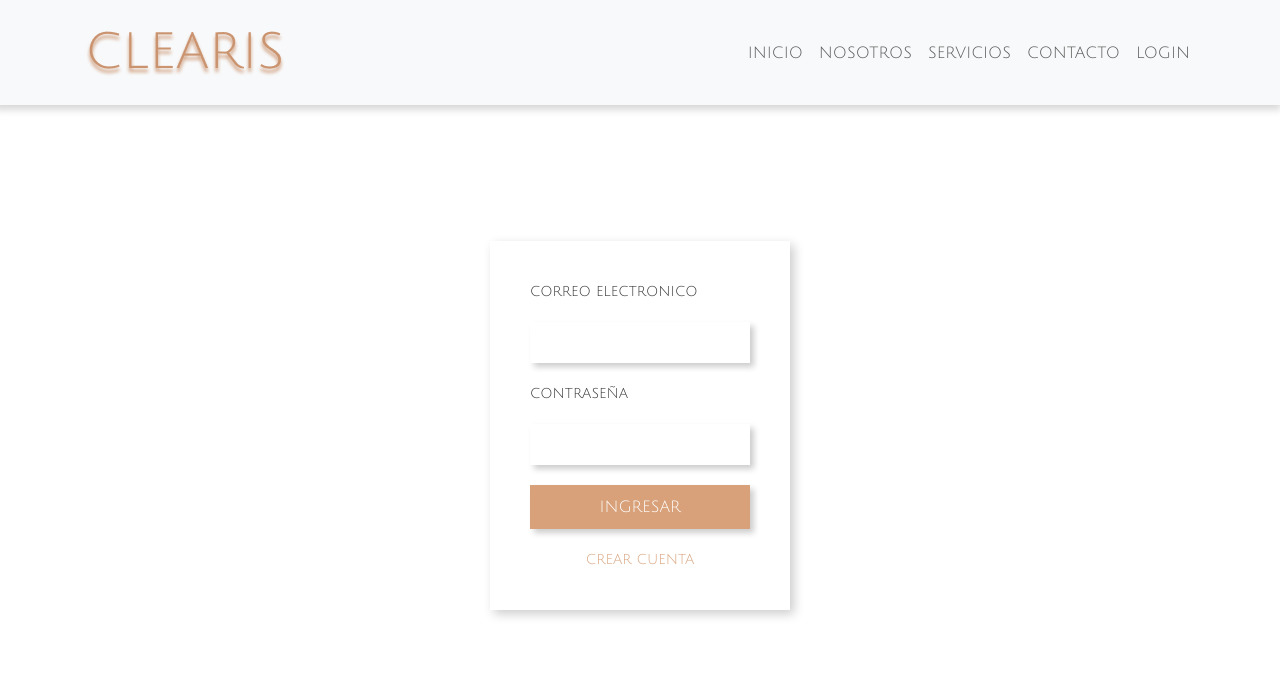
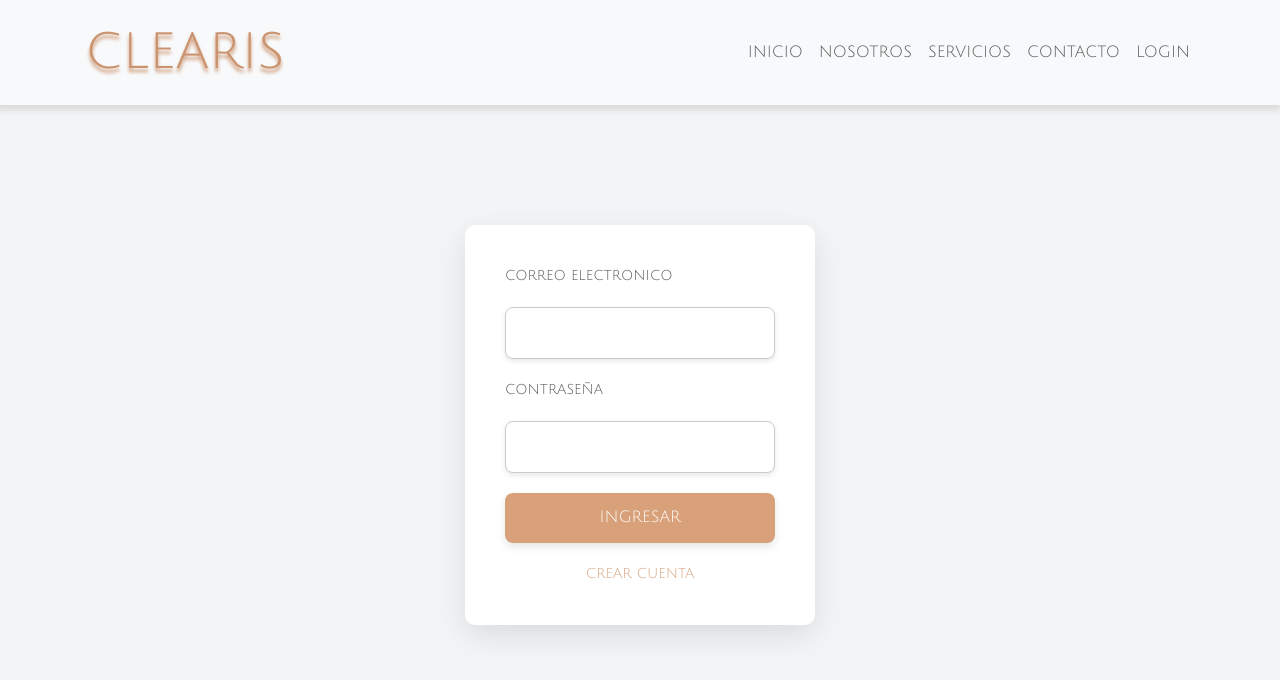
Before and after one commit to Giuul/TPI-2TUP1, a React (Vite) app: page /login in a window 1280 px wide. Shown: the top 680 px of the page. Built offline with nearby package versions, Linux system fonts and the light colour scheme.

Commit message:
Modifico css

```diff
--- a/src/assets/styles/styles.css
+++ b/src/assets/styles/styles.css
@@ -2,6 +2,9 @@
 
 body {
     font-family: "Julius Sans One", sans-serif;
+    background-color: #f7f7f7;
+    color: #333;
+    line-height: 1.6;
 }
 
 .main-font {
@@ -38,14 +41,18 @@ body {
 }
 
 .who-we-are h1 {
-    font-weight: bold;
     font-size: 50px;
+    font-weight: 700;
+    color: #d8a17a;
+    margin-bottom: 20px;
 }
 
 .who-we-are p {
-    margin-top: 5px;
     width: 70%;
-    line-height: 1.6;
+    font-size: 18px;
+    font-weight: 400;
+    color: #666;
+    margin-bottom: 20px;
 
 }
 
@@ -72,45 +79,63 @@ body {
     justify-content: center;
     align-items: center;
     height: 80vh;
-    background-color: #ffffff;
+    background-color: #f3f4f6;
 }
 
 .login-form {
     display: flex;
     flex-direction: column;
     gap: 20px;
-    width: 300px;
+    width: 350px;
     padding: 40px;
     background-color: #fff;
-    box-shadow: 4px 4px 10px rgba(0, 0, 0, 0.2);
+    border-radius: 10px;
+    box-shadow: 0px 10px 30px rgba(0, 0, 0, 0.1);
     color: #333;
+    transition: transform 0.3s ease-in-out, box-shadow 0.3s ease-in-out;
+}
+
+.login-form:hover {
+    transform: translateY(-10px);
+    box-shadow: 0px 20px 50px rgba(0, 0, 0, 0.1);
 }
 
 .login-form label {
     font-size: 14px;
     font-weight: 500;
+    color: #555;
 }
 
 .login-form input {
-    padding: 10px;
-    border: none;
-    box-shadow: 4px 4px 6px rgba(0, 0, 0, 0.2);
-    font-size: 14px;
+    padding: 12px;
+    border-radius: 8px;
+    border: 1px solid #ccc;
+    font-size: 16px;
+    box-shadow: 0px 2px 5px rgba(0, 0, 0, 0.1);
+    transition: border 0.3s ease-in-out, box-shadow 0.3s ease-in-out;
+}
+
+.login-form input:focus {
+    border: 1px solid #d8a17a;
+    outline: none;
+    box-shadow: 0px 0px 8px rgba(216, 161, 122, 0.5);
 }
 
 .login-form button {
     background-color: #d8a17a;
     color: white;
     border: none;
-    padding: 10px;
+    padding: 12px;
     font-size: 16px;
     cursor: pointer;
-    box-shadow: 4px 4px 6px rgba(0, 0, 0, 0.2);
-    transition: background-color 0.3s;
+    border-radius: 8px;
+    box-shadow: 0px 4px 8px rgba(0, 0, 0, 0.1);
+    transition: background-color 0.3s ease, transform 0.3s ease-in-out;
 }
 
 .login-form button:hover {
     background-color: #b87e5d;
+    transform: translateY(-3px);
 }
 
 .crear-cuenta {
@@ -118,6 +143,11 @@ body {
     font-size: 14px;
     color: #d8a17a;
     text-decoration: none;
+    transition: color 0.3s ease;
+}
+
+.crear-cuenta:hover {
+    color: #b87e5d;
 }
 
 .register-container {
@@ -125,31 +155,43 @@ body {
     justify-content: center;
     align-items: center;
     height: 120vh;
-    background-color: #ffffff;
-    margin-top: 500px;
+    background-color: #f3f4f6;
+    margin-top: 250px;
 }
 
 .register-form {
     display: flex;
     flex-direction: column;
     gap: 20px;
-    width: 500px;
+    width: 350px;
     padding: 40px;
     background-color: #fff;
-    box-shadow: 4px 4px 10px rgba(0, 0, 0, 0.2);
+    border-radius: 10px;
+    box-shadow: 0px 10px 30px rgba(0, 0, 0, 0.1);
     color: #333;
+    transition: transform 0.3s ease-in-out, box-shadow 0.3s ease-in-out;
 }
+
 
 .register-form label {
     font-size: 14px;
     font-weight: 500;
+    color: #555;
 }
 
 .register-form input {
-    padding: 10px;
-    border: none;
+    padding: 12px;
+    border-radius: 8px;
+    border: 1px solid #ccc;
+    font-size: 16px;
     box-shadow: 4px 4px 6px rgba(0, 0, 0, 0.2);
     font-size: 14px;
+}
+
+.register-form input:focus {
+    border: 1px solid #d8a17a;
+    outline: none;
+    box-shadow: 0px 0px 8px rgba(216, 161, 122, 0.5);
 }
 
 .register-form button {
@@ -158,6 +200,7 @@ body {
     border: none;
     padding: 10px;
     font-size: 16px;
+    border-radius: 8px;
     cursor: pointer;
     box-shadow: 4px 4px 6px rgba(0, 0, 0, 0.2);
     transition: background-color 0.3s;
@@ -165,6 +208,7 @@ body {
 
 .register-form button:hover {
     background-color: #b87e5d;
+    transform: translateY(-3px);
 }
 
 .login-success-message {
```
